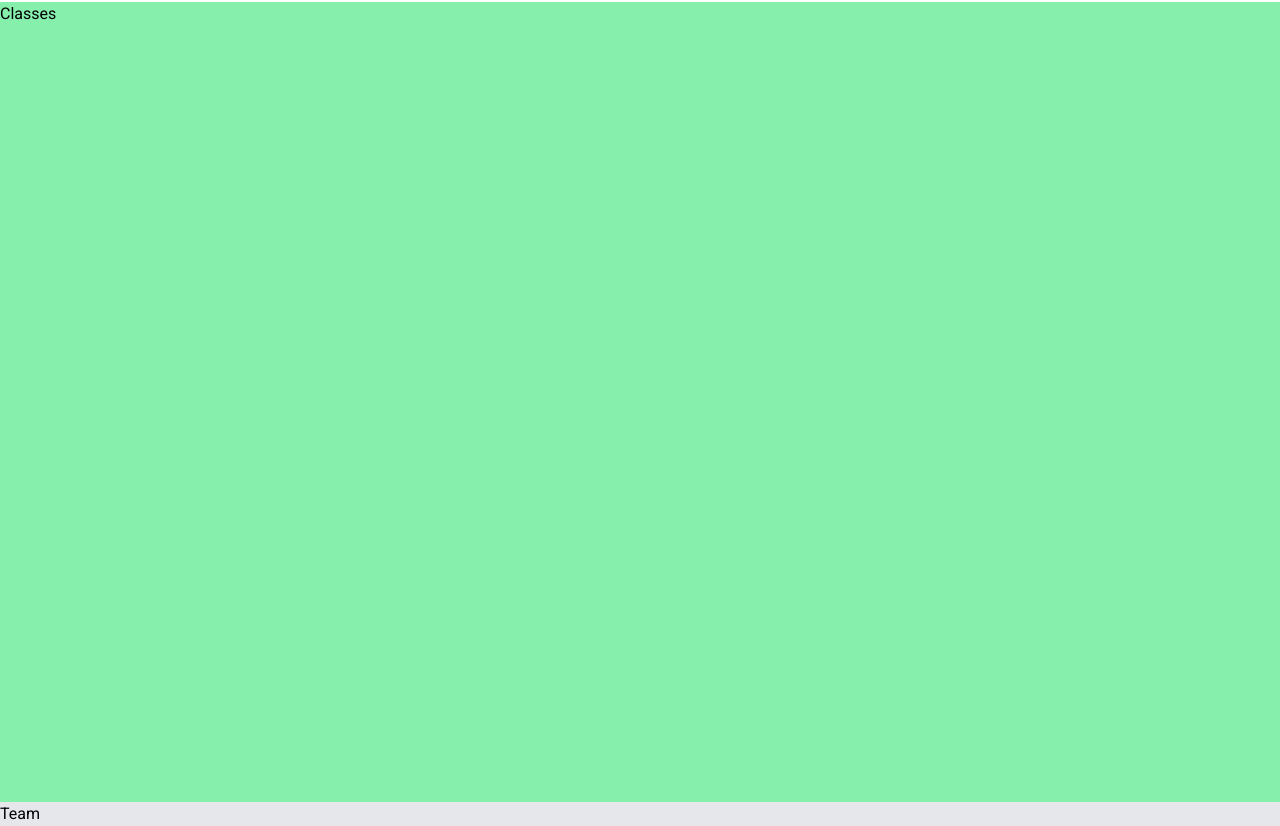
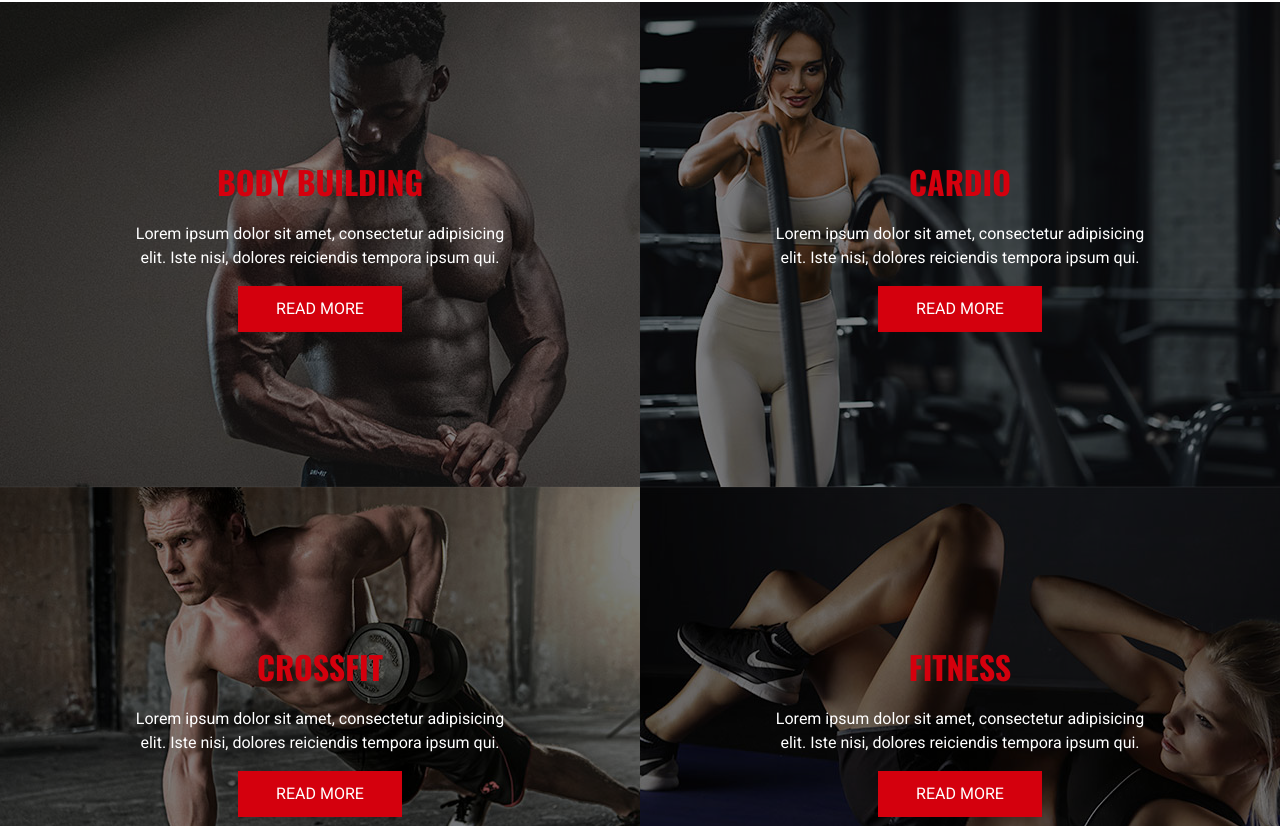
Before and after one commit to freetimezp/js-sport-06, a Next.js app: page / in a window 1280 px wide. Shown: the part 2174-3000 px from the top of the page. Built offline with nearby package versions, Linux system fonts and the light colour scheme.

Commit message:
05. js-sport-06. Classes Component.

```diff
--- a/components/Classes.tsx
+++ b/components/Classes.tsx
@@ -1,9 +1,96 @@
+"use client";
 import React from 'react';
+import Image from 'next/image';
+
+import { motion } from 'framer-motion';
+
+import { fadeIn } from '@/lib/variants';
+
+import CustomButton from './CustomButton';
+
+const classes = [
+    {
+        id: 1,
+        name: 'body building',
+        img: '/assets/images/classes/bodybuilding.jpg',
+        description: `Lorem ipsum dolor sit amet, consectetur adipisicing elit.
+        Iste nisi, dolores reiciendis tempora ipsum qui.`,
+    },
+    {
+        id: 2,
+        name: 'cardio',
+        img: '/assets/images/classes/cardio.jpg',
+        description: `Lorem ipsum dolor sit amet, consectetur adipisicing elit.
+        Iste nisi, dolores reiciendis tempora ipsum qui.`,
+    },
+    {
+        id: 3,
+        name: 'crossfit',
+        img: '/assets/images/classes/crossfit.jpg',
+        description: `Lorem ipsum dolor sit amet, consectetur adipisicing elit.
+        Iste nisi, dolores reiciendis tempora ipsum qui.`,
+    },
+    {
+        id: 4,
+        name: 'fitness',
+        img: '/assets/images/classes/fitness.jpg',
+        description: `Lorem ipsum dolor sit amet, consectetur adipisicing elit.
+        Iste nisi, dolores reiciendis tempora ipsum qui.`,
+    },
+];
 
 const Classes = () => {
     return (
-        <section className='h-screen bg-green-300' id='class'>
-            Classes
+        <section id='class'>
+            <motion.div
+                variants={fadeIn('up', 0.6)}
+                initial="hidden"
+                whileInView={'show'}
+                viewport={{ once: false, amount: 0.2 }}
+                className='grid grid-cols-1 lg:grid-cols-2'
+            >
+                {classes.map((item) => (
+                    <div key={item.id} className='relative w-full h-[300px] lg:h-[485px]
+                        flex flex-col justify-center items-center'>
+                        <div className='bg-black/50 absolute w-full h-full top-0 z-10'></div>
+
+                        <Image src={item.img} fill alt="class" className='object-cover' />
+
+                        <div className='z-30 max-w-[380px] text-center flex flex-col
+                            items-center justify-center gap-4'>
+                            <motion.h3
+                                variants={fadeIn('up', 0.8)}
+                                initial="hidden"
+                                whileInView={'show'}
+                                viewport={{ once: false, amount: 0.3 }}
+                                className='h3 text-accent'
+                            >
+                                {item.name}
+                            </motion.h3>
+                            <motion.p
+                                variants={fadeIn('up', 1)}
+                                initial="hidden"
+                                whileInView={'show'}
+                                viewport={{ once: false, amount: 0.3 }}
+                                className='text-white'
+                            >
+                                {item.description}
+                            </motion.p>
+                            <motion.div
+                                variants={fadeIn('up', 1.2)}
+                                initial="hidden"
+                                whileInView={'show'}
+                                viewport={{ once: false, amount: 0.3 }}
+                            >
+                                <CustomButton
+                                    containerStyles='w-[164px] h-[46px]'
+                                    text='Read More'
+                                />
+                            </motion.div>
+                        </div>
+                    </div>
+                ))}
+            </motion.div>
         </section>
     );
 }
```
